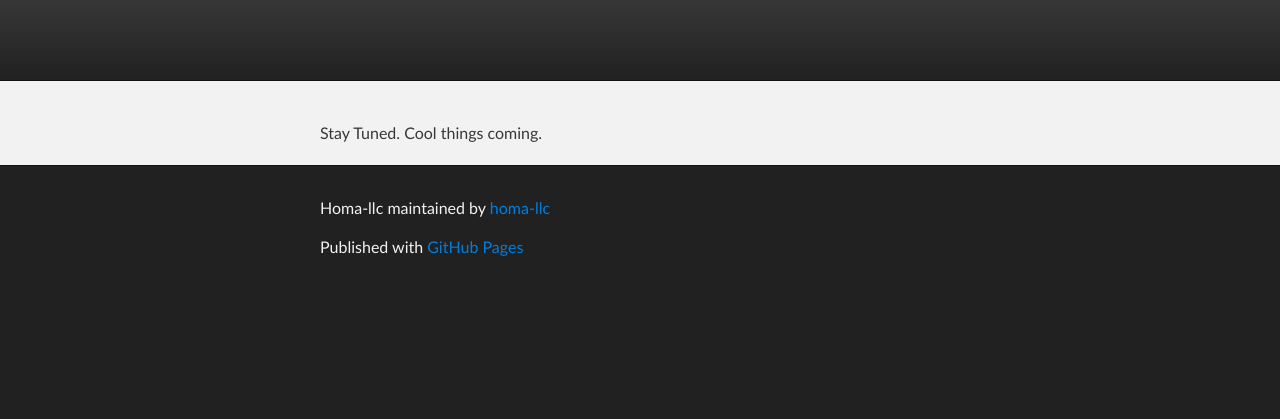
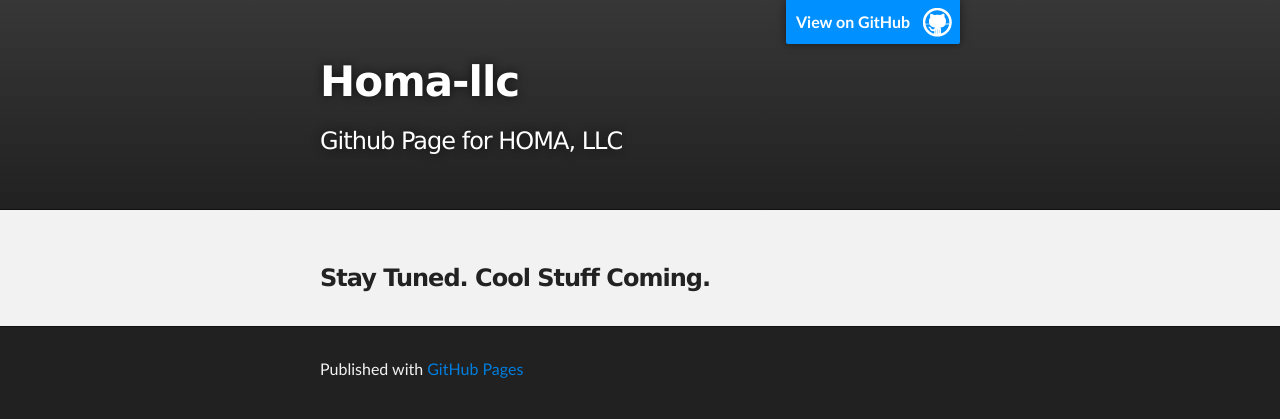
Before and after one commit to homa-llc/homa-llc.github.io, a plain HTML site: page index.html in a window 1280 px wide. Drawn offline with Linux system fonts and the light colour scheme.

Commit message:
Replace master branch with page content via GitHub

```diff
--- a/index.html
+++ b/index.html
@@ -16,20 +16,25 @@
     <!-- HEADER -->
     <div id="header_wrap" class="outer">
         <header class="inner">
+          <a id="forkme_banner" href="https://github.com/homa-llc">View on GitHub</a>
+
+          <h1 id="project_title">Homa-llc</h1>
+          <h2 id="project_tagline">Github Page for HOMA, LLC</h2>
+
         </header>
     </div>
 
     <!-- MAIN CONTENT -->
     <div id="main_content_wrap" class="outer">
       <section id="main_content" class="inner">
-        Stay Tuned. Cool things coming.
+        <h3>
+<a name="stay-tuned-cool-stuff-coming" class="anchor" href="#stay-tuned-cool-stuff-coming"><span class="octicon octicon-link"></span></a>Stay Tuned. Cool Stuff Coming.</h3>
       </section>
     </div>
 
     <!-- FOOTER  -->
     <div id="footer_wrap" class="outer">
       <footer class="inner">
-        <p class="copyright">Homa-llc maintained by <a href="https://github.com/homa-llc">homa-llc</a></p>
         <p>Published with <a href="http://pages.github.com">GitHub Pages</a></p>
       </footer>
     </div>
```
Also changed, not shown: params.json (+1 -1 lines).
